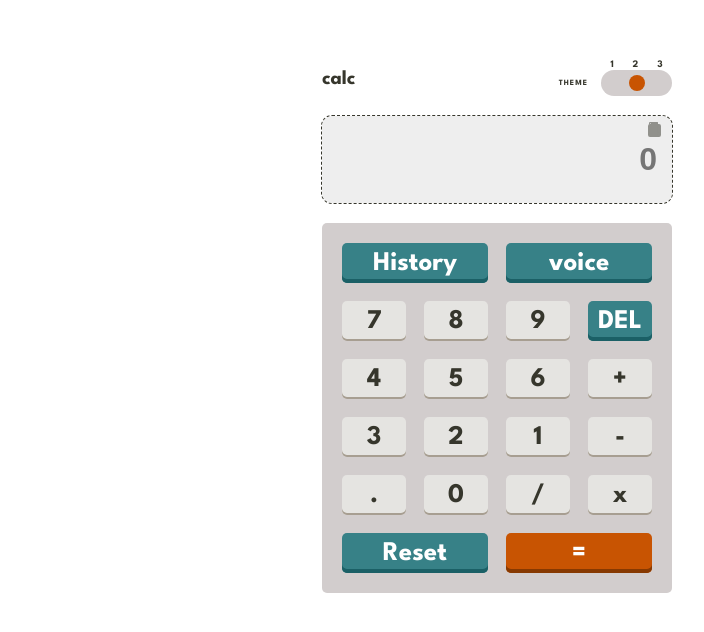
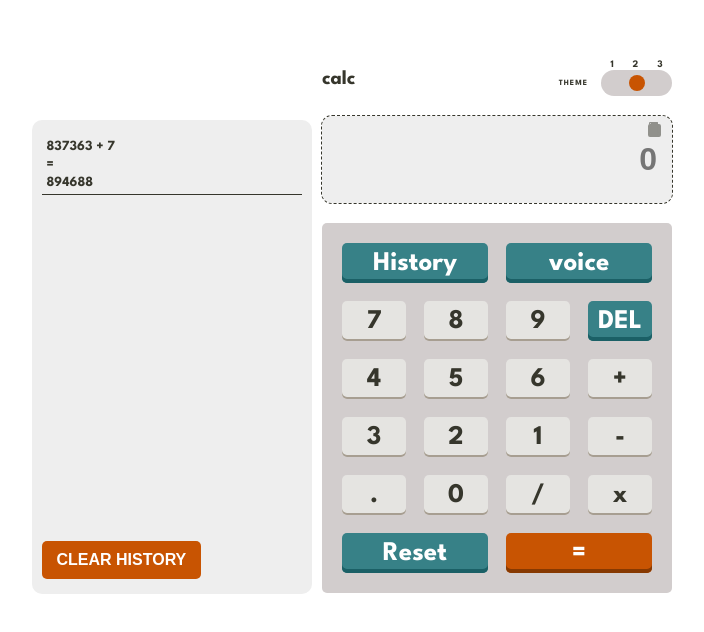
Before and after one commit to khusan2006/calculator-app, a React (Create React App) app: page / in a window 1280 px wide. Both pictures are taken after a click on the element "History". Shown: the top 632 px of the page, without its empty margins (143-847 px from the left). Built offline with nearby package versions, Linux system fonts and the light colour scheme.

Commit message:
created history component and styled it

```diff
--- a/src/App.js
+++ b/src/App.js
@@ -2,6 +2,7 @@ import { useEffect, useState } from "react";
 import CalcBody from "./components/CalcBody/CalcBody";
 import CalcHeader from "./components/CalcHeader/CalcHeader";
 import CalcScreen from "./components/CalcScreen/CalcScreen";
+import History from "./components/History/History";
 
 const MAX_VALUE = 10
 
@@ -10,6 +11,7 @@ function App() {
   const [inputNumber, setInputNumber] = useState('');
   const [firstNumber, setFirstNumber] = useState('');
   const [operationType, setOperationType] = useState('')
+  const [isHistoryOpen, setIsHistoryOpen] = useState(false)
   // handling changes
   const handleInputChange = (value) => {
     setInputNumber((prev)=> prev.length <= MAX_VALUE ? `${prev}${value}` : prev)
@@ -18,7 +20,9 @@ function App() {
     setInputNumber((prev) => prev.toString().slice(0,-1))
   }
 
-
+  const handleHistory = () => {
+    setIsHistoryOpen(prev => !prev)
+  }
   //handling copying to clipboard
   const handleCopy = () => {
     navigator.clipboard.writeText(inputNumber)
@@ -111,7 +115,8 @@ function App() {
         <div className="container">
             <CalcHeader setCurrentTheme={setCurrentTheme} />
             <CalcScreen inputNumber={inputNumber} setInputNumber={setInputNumber} MAX_VALUE={MAX_VALUE} handleCopy={handleCopy} />
-            <CalcBody firstNumber={firstNumber} handleOperations={handleOperations} handleInputChange={handleInputChange} reset={reset} handleDelete={handleDelete} />
+            <CalcBody firstNumber={firstNumber} handleHistory={handleHistory} handleOperations={handleOperations} handleInputChange={handleInputChange} reset={reset} handleDelete={handleDelete} />
+            {isHistoryOpen && <History />}
         </div>
     </div>
   );
--- a/src/components/CalcBody/CalcBody.jsx
+++ b/src/components/CalcBody/CalcBody.jsx
@@ -1,11 +1,11 @@
 import React from 'react'
 import './calcbody.css'
 
-const CalcBody = ({firstNumber,handleInputChange, handleOperations, reset, handleDelete}) => {
+const CalcBody = ({firstNumber,handleInputChange, handleOperations, reset, handleDelete, handleHistory}) => {
 
   return (
     <div className='calc-body'>
-        <span className='body__history'>History</span>
+        <span className='body__history' onClick={handleHistory}>History</span>
         <span className='body__voice'>voice</span>
         <span onClick={() => handleInputChange(7)}>7</span>
         <span onClick={() => handleInputChange(8)}>8</span>
--- /dev/null
+++ b/src/components/History/History.jsx
@@ -0,0 +1,25 @@
+import React from 'react';
+import './history.css'
+
+const History = () => {
+  return (
+    <div className='history'>
+        <div className="history__operations">
+            <div className="history__operation">
+                <span>
+                    837363 + 7
+                </span>
+                <span>
+                    =
+                </span>
+                <span>
+                    894688
+                </span>
+            </div>
+        </div>
+        <button className='history__btn'>Clear History</button>
+    </div>
+  )
+}
+
+export default History
--- /dev/null
+++ b/src/components/History/history.css
@@ -0,0 +1,43 @@
+.history{
+    width: 80%;
+    height: 80%;
+    top: 12rem;
+    left: -83%;
+    position: absolute;
+    color: #fff;
+    background-color: var(--color-bg-input);
+    border-radius: 1rem;
+    padding: 1.5rem 1rem;
+    display: flex;
+    flex-direction: column;
+    justify-content: space-between;
+}
+
+.history__operations{
+    width: 100%;
+    display: flex;
+    flex-direction: column;
+}
+
+.history__operation{
+    padding: 0.5rem;
+    display: flex;
+    flex-direction: column;
+    gap: 0.5rem;
+    font-size: 1.4rem;
+    color: var(--color-text-input);
+    border-bottom: 1.5px solid var(--color-text-input);
+}
+
+.history__btn{
+    padding: 1rem 1.5rem;
+    font-size: 1.6rem;
+    align-self: self-start;
+    border-radius: 0.5rem;
+    text-transform: uppercase;
+    border: none;
+    background-color: var(--color-bg-key-equal);
+    color: var(--color-text-key-equal);
+    font-weight: bold;
+    cursor: pointer;
+}
--- a/src/index.css
+++ b/src/index.css
@@ -103,6 +103,7 @@ body{
 .container{
   width: 35rem;
   margin: 0 auto;
+  position: relative;
 }
 
 /* toggling themes */
```
